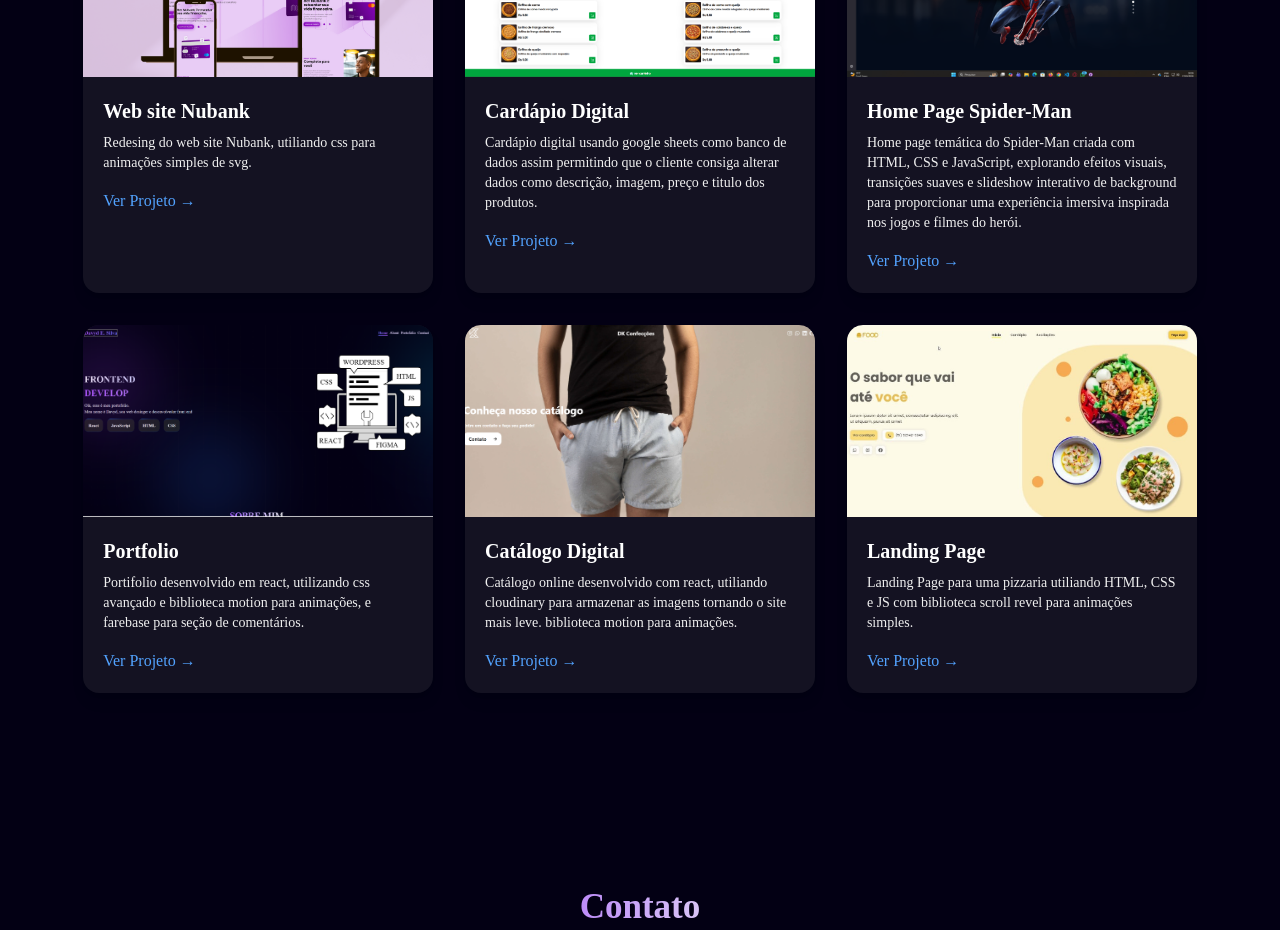
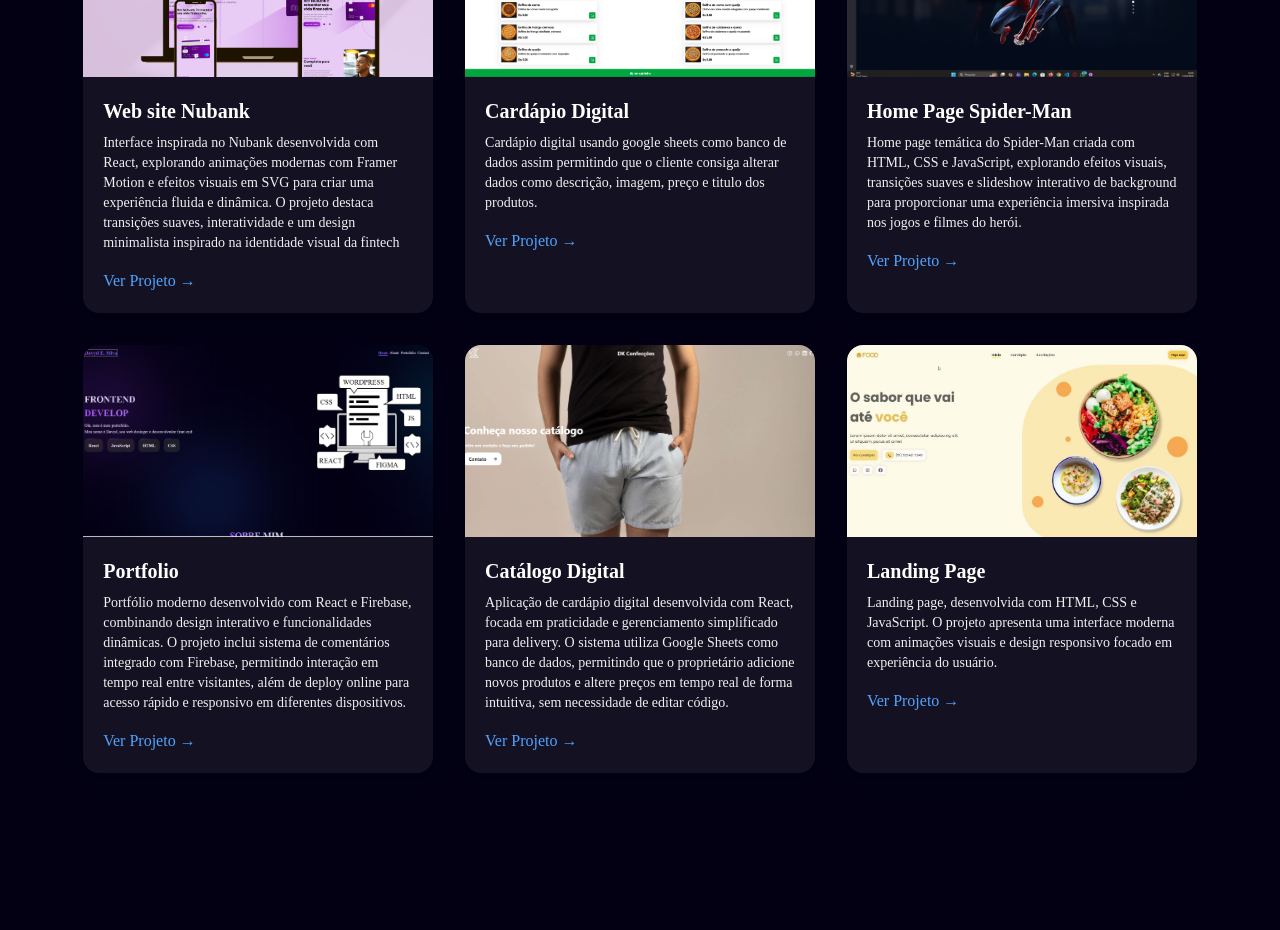
Before and after one commit to DavydEdivaldo/Portifolio_2.0, a React (Vite) app: page / in a window 1280 px wide. Shown: the part 1960-2890 px from the top of the page. Built offline with nearby package versions, Linux system fonts and the light colour scheme; no server answers; the database is empty.

Commit message:
update 27.5
atualização das descrições de projetos da section portifolio

```diff
--- a/src/sections/Portifolio.jsx
+++ b/src/sections/Portifolio.jsx
@@ -11,7 +11,7 @@
     const projects = [
         {
             title: "Web site Nubank",
-            description: "Redesing do web site Nubank, utiliando css para animações simples de svg.",
+            description: "Interface inspirada no Nubank desenvolvida com React, explorando animações modernas com Framer Motion e efeitos visuais em SVG para criar uma experiência fluida e dinâmica. O projeto destaca transições suaves, interatividade e um design minimalista inspirado na identidade visual da fintech",
             image: projeto1,
             link: "https://web-site-nubank.vercel.app/"
         },
@@ -29,19 +29,19 @@
         },
         {
             title: "Portfolio",
-            description: "Portifolio desenvolvido em react, utilizando css avançado e biblioteca motion para animações, e farebase para seção de comentários.",
+            description: "Portfólio moderno desenvolvido com React e Firebase, combinando design interativo e funcionalidades dinâmicas. O projeto inclui sistema de comentários integrado com Firebase, permitindo interação em tempo real entre visitantes, além de deploy online para acesso rápido e responsivo em diferentes dispositivos.",
             image: projetoPortifolio,
             link: "https://davyd-8f4e4.web.app/"
         },
         {
             title: "Catálogo Digital",
-            description: "Catálogo online desenvolvido com react, utiliando cloudinary para armazenar as imagens tornando o site mais leve. biblioteca motion para animações.",
+            description: "Aplicação de cardápio digital desenvolvida com React, focada em praticidade e gerenciamento simplificado para delivery. O sistema utiliza Google Sheets como banco de dados, permitindo que o proprietário adicione novos produtos e altere preços em tempo real de forma intuitiva, sem necessidade de editar código.",
             image: catalogo,
             link: "https://catalogodkconfeccoes.vercel.app/"
         },
         {
             title: "Landing Page",
-            description: "Landing Page para uma pizzaria utiliando HTML, CSS e JS com biblioteca scroll revel para animações simples.",
+            description: "Landing page, desenvolvida com HTML, CSS e JavaScript. O projeto apresenta uma interface moderna com animações visuais e design responsivo focado em experiência do usuário.",
             image: landingPage,
             link: "#"
         }
```
